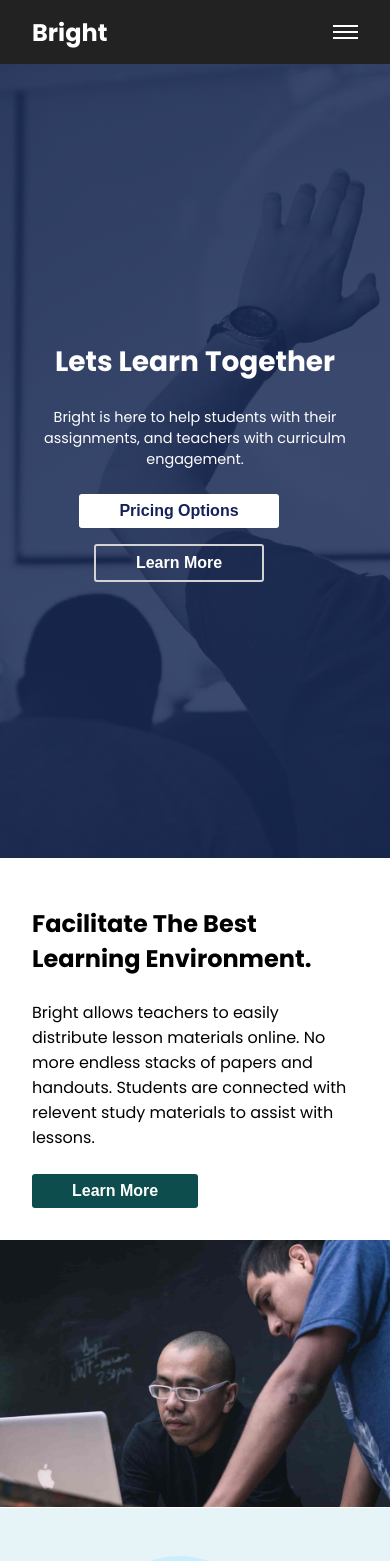
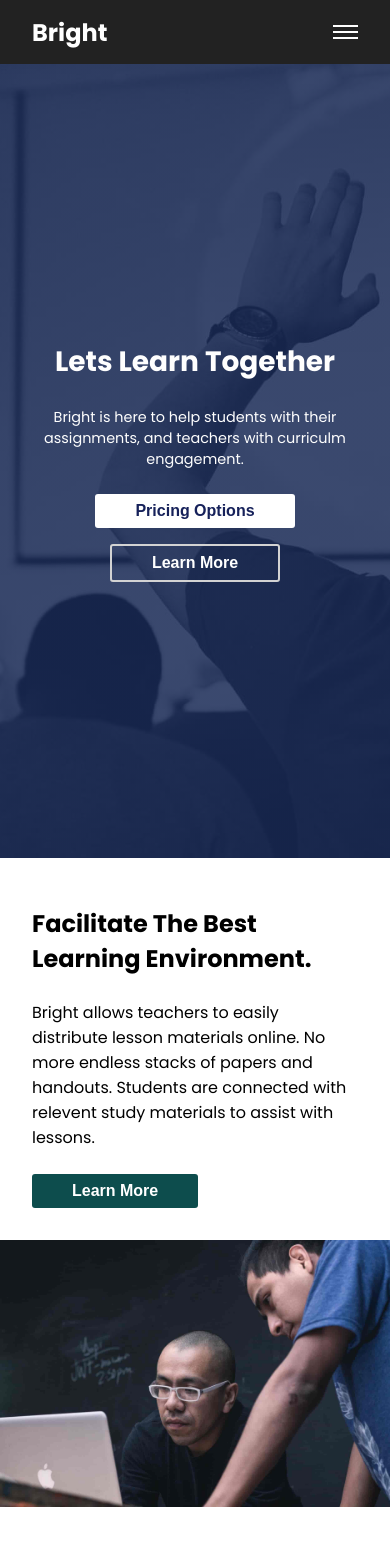
Before and after one commit to AntonCC/Bright, a React (Create React App) app: page /bright/ in a window 390 px wide. Shown: the top 1561 px of the page. Built offline with nearby package versions, Linux system fonts and the light colour scheme.

Commit message:
mobile fixes for banner and home

```diff
--- a/src/components/banner/banner.styles.scss
+++ b/src/components/banner/banner.styles.scss
@@ -32,7 +32,8 @@
 
 @media only screen and (max-width: 900px) {
   .banner {
-    height: 100%;;
+    height: unset;
+    max-height: unset;
     .container {
       flex-direction: column;
       .side-a {
@@ -42,7 +43,6 @@
         img {
           max-width: 500px;
           object-position: center;
-          object-fit: cover;
         }
       }
     }
--- a/src/components/full-screen-home/full-screen-home.styles.scss
+++ b/src/components/full-screen-home/full-screen-home.styles.scss
@@ -44,6 +44,9 @@
         flex-direction: column;
         justify-content: stretch;
         align-items: stretch;
+        & button:nth-of-type(1) {
+          margin-right: 0;
+        }
         & a:nth-of-type(1) {
           margin: 0 0 1rem 0;
           // margin-bottom: 1rem;
```
